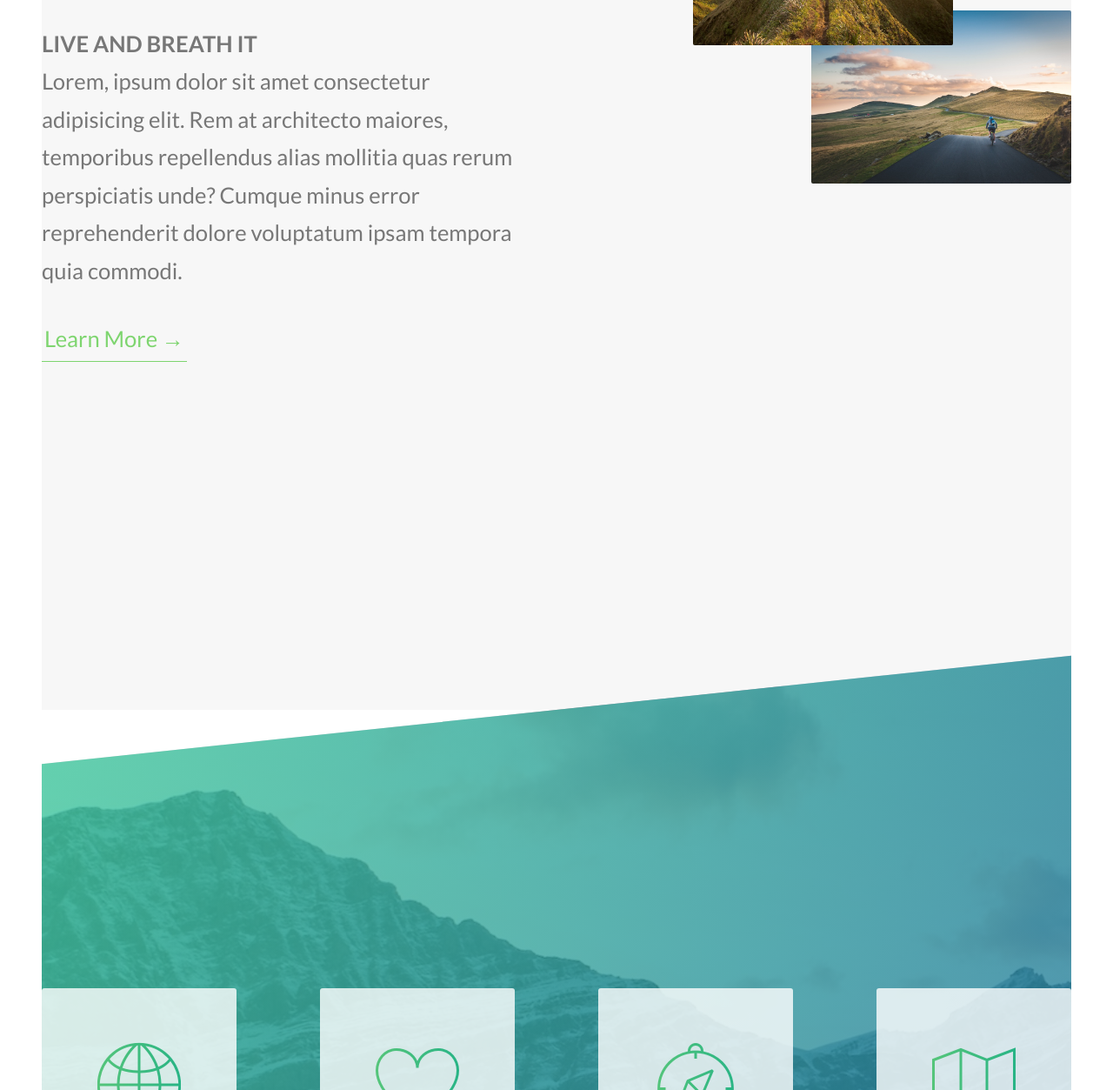
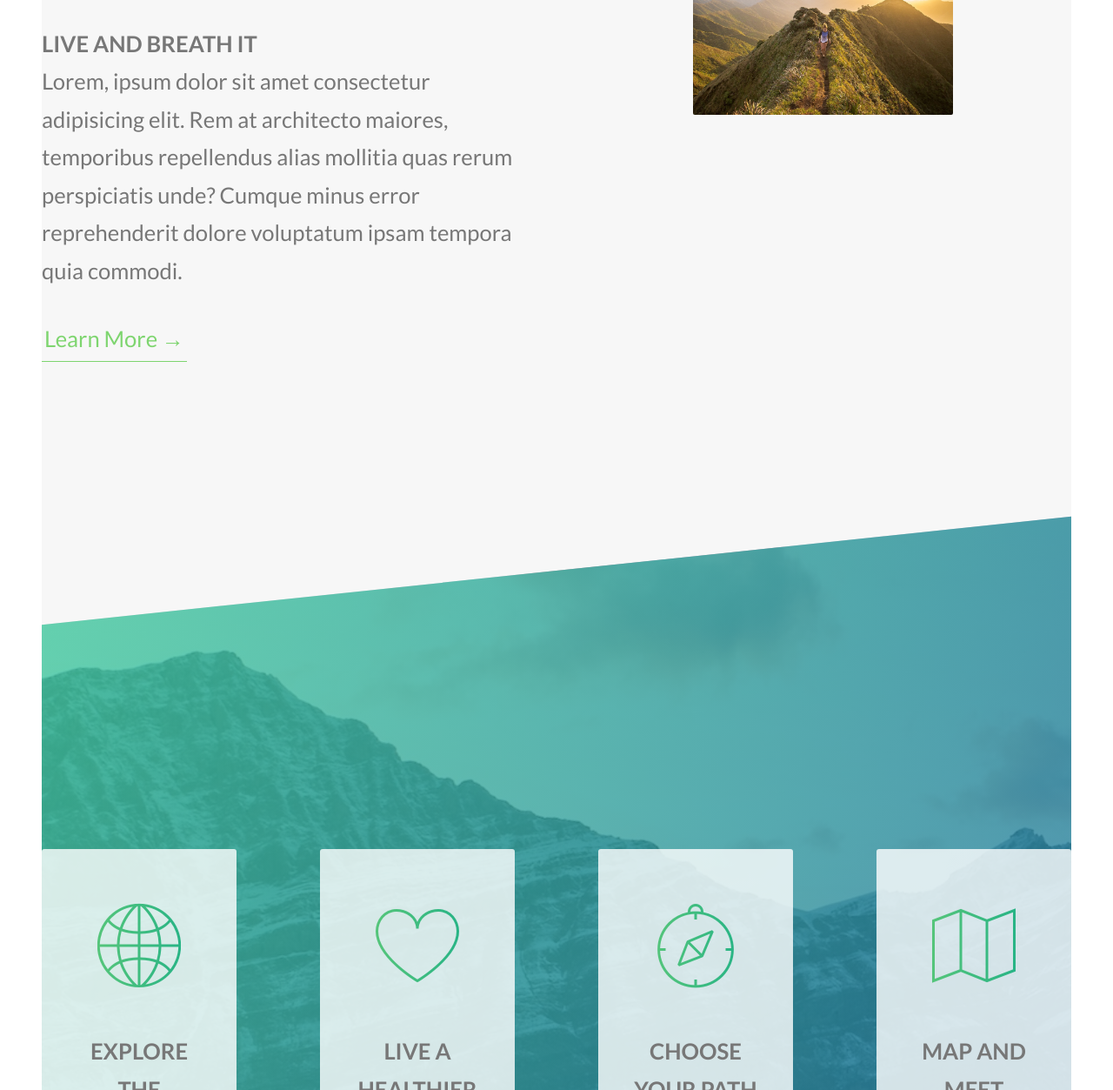
Before and after one commit to cheneus/Llama-proto, a website: page index.html in a window 1280 px wide. Shown: the part 1547-2800 px from the top of the page at 87% size. Drawn offline with nearby package versions, Linux system fonts and the light colour scheme; files that its build step writes are made by us from their sources.

Commit message:
change of compo layout and section margin

```diff
--- a/sass/components/_composition.scss
+++ b/sass/components/_composition.scss
@@ -16,11 +16,11 @@
         }
         &--p2 {
             right: 0;
-            top:20em;
+            top:4em;
         }
         &--p3 {
             left:20%;
-            top:10em;
+            top:15em;
         }
 
         &:hover {
--- a/sass/components/composition.scss
+++ /dev/null
@@ -1,33 +0,0 @@
-.composition {
-    position: relative;
-
-    &__photo {
-        width:55%;
-        box-shadow: boxShadow(0, 1.5rem, 4rem, $color-black, 0.4);
-        border-radius:2px;
-        position: absolute;
-        z-index: 10;
-        transition: all .2s;
-        outline-offset: 2rem;
-
-        &--p1 {
-            left:0;
-            top:-2em;
-        }
-        &--p2 {
-            right: 0;
-            top:20em;
-        }
-        &--p3 {
-            left:20%;
-            top:10em;
-        }
-
-        &:hover {
-            // outline: 1.5rem solid $color-primary;
-            transform: scale(1.05) translateY(-.5rem);
-            box-shadow: 0 2.5rem 4rem rgba($color-black, .5);
-            z-index: 20;
-        }
-    }
-}
--- a/sass/pages/_home.scss
+++ b/sass/pages/_home.scss
@@ -8,6 +8,7 @@
     padding: 20rem 0;
     background-image: linear-gradient( to right bottom, rgba($banner-color-primary, 0.8), rgba($banner-color-secondary, 0.8)), url(../img/nat-4.jpg);
     background-size: cover;
+	margin-top: -20vh;
 
     transform: skewY(-6deg);
     & > * {
```
